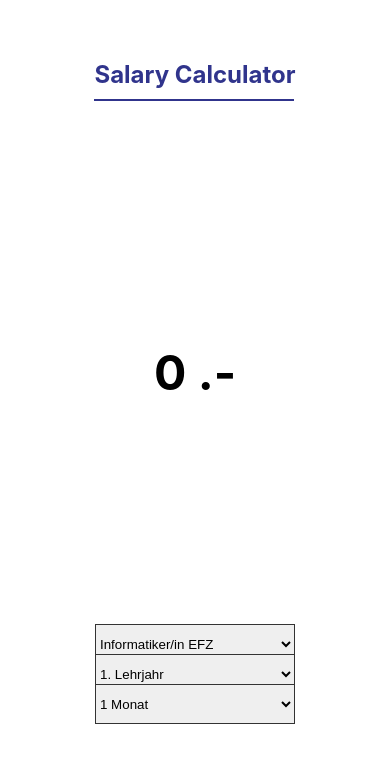
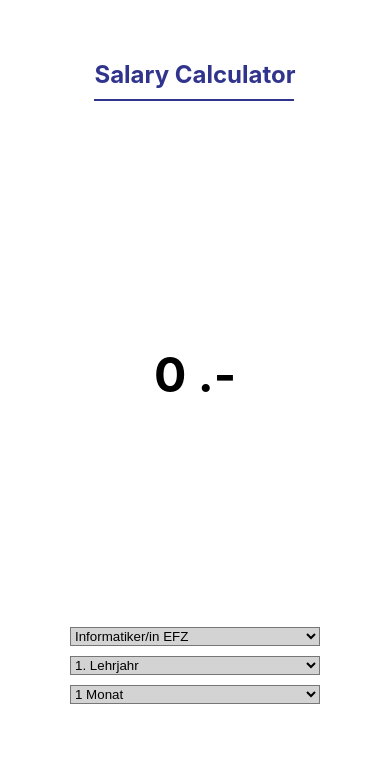
Before and after one commit to MonsterLuni/uek-335, a React Native app: screen / in a window 390 px wide. Shown: the top 762 px of the page. Built offline with nearby package versions, Linux system fonts and the light colour scheme.

Commit message:
feat: added styling like mockup

```diff
--- a/App.js
+++ b/App.js
@@ -76,7 +76,7 @@ export default function App() {
 
       }
 
-      //console.log(lohn * selectedMonth);
+
       return `${lohn * selectedMonth} .-`
 }
 
@@ -154,10 +154,11 @@ const styles = StyleSheet.create({
     marginBottom: -10,
   },
   dropdown: {
-    width: 200,
-    height: 40,
-    borderColor: '#333',
-    borderWidth: 1,
+    width: 250,
+    marginBottom: 20,
+    backgroundColor: 'lightgrey',
+
+
   },
   title: {
     fontSize: 24,
```
